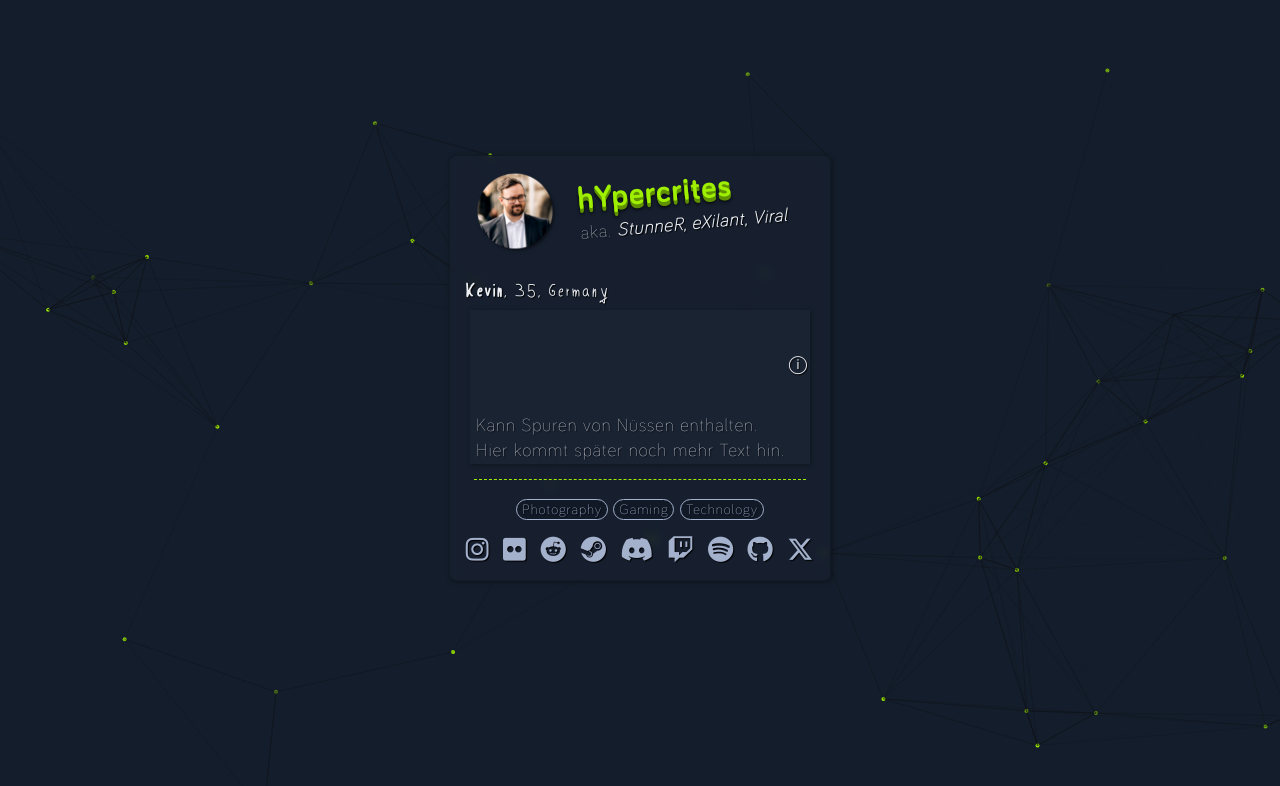
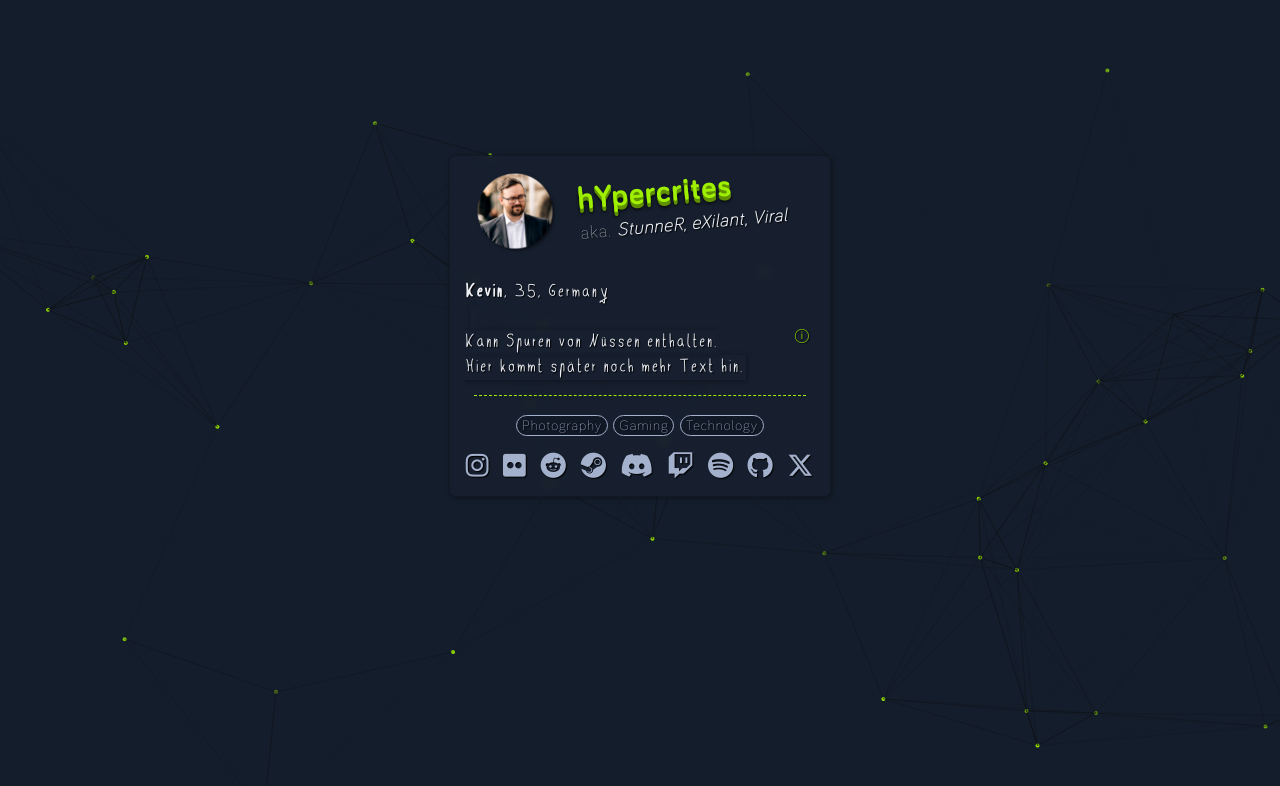
Before and after one commit to hypercrites/hypercrites.github.io, a plain HTML site: page index.html in a window 1280 px wide. Drawn offline with Linux system fonts and the light colour scheme.

Commit message:
Update default.css

```diff
--- a/style/default.css
+++ b/style/default.css
@@ -204,7 +204,10 @@ p.tag:hover {
 }
 
 p.quote {
-    background-color: var(--hellblau);
+    background-color: #1a233280;
+    backdrop-filter: blur(5px);
+    font-size: 22px;
+    font-family: var(--handschrift);
     boder-left: 2px solid var(--grün);
     border-right: none;
     border-top: none;
@@ -215,15 +218,21 @@ p.quote {
     padding-bottom: 2px;
     margin: 5px;
     box-shadow: 1px 1px 5px 0px #0000005b;
+    display: inline;
 }
 
 p.quote:before {
     content: "ⓘ";
+    color: var(--grün);
+    font-size: 14px;
     width: 100%;
     height: 100%;
     text-align: right;
     display: block;
-    line-height: 100px;
+    line-height: 10px;
+    margin-left: -5px;
+    margin-bottom: -10px;
+    opacity: 0.8;
 }
 
 
```
